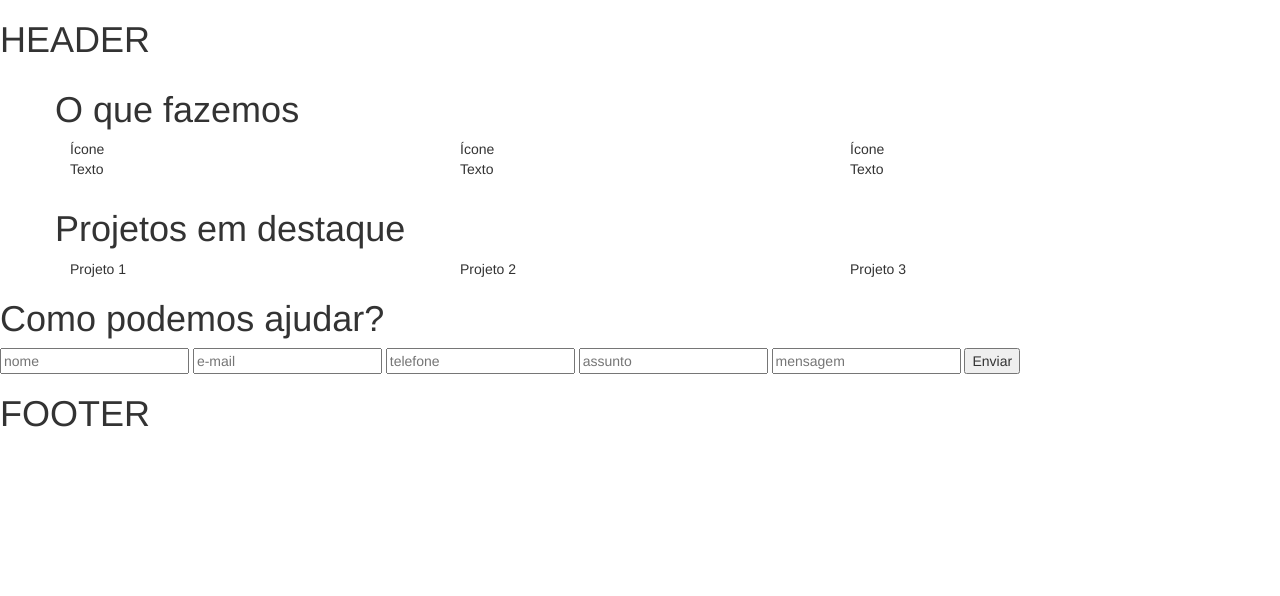
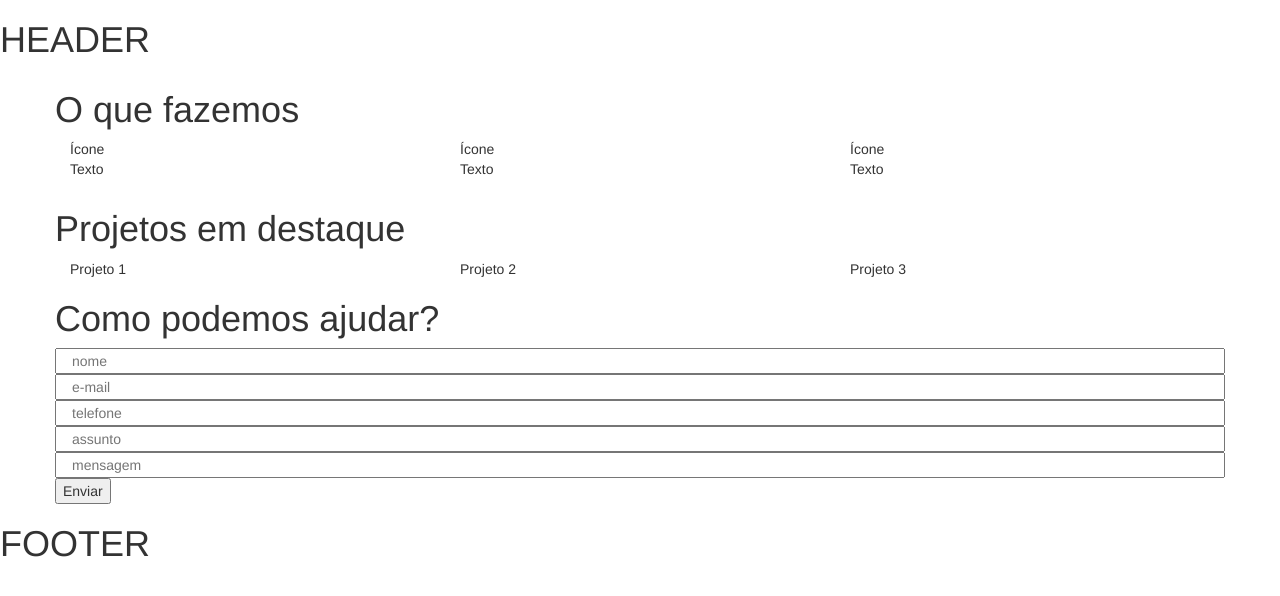
Before and after one commit to BrunoReiss/alfaiataria-psd, a plain HTML site: page index.html in a window 1280 px wide. Drawn offline with Linux system fonts and the light colour scheme.

Commit message:
Atualização de grid

```diff
--- a/index.html
+++ b/index.html
@@ -25,16 +25,17 @@
 				<div class="col-lg-4"><img src="">Projeto 2</div>
 				<div class="col-lg-4"><img src="">Projeto 3</div>
 			</div>
+			<form class="row" id="form">
+				<h1>Como podemos ajudar?</h1>
+				<input class="col-lg-12" type="text" placeholder="nome">
+				<input class="col-lg-12" type="text" placeholder="e-mail">
+				<input class="col-lg-12" type="text" placeholder="telefone">
+				<input class="col-lg-12" type="text" placeholder="assunto">
+				<input class="col-lg-12" type="text" placeholder="mensagem">
+				<button type="submit">Enviar</button>
+			</form>
 		</div>
-		<form>
-			<h1>Como podemos ajudar?</h1>
-			<input type="text" placeholder="nome">
-			<input type="text" placeholder="e-mail">
-			<input type="text" placeholder="telefone">
-			<input type="text" placeholder="assunto">
-			<input type="text" placeholder="mensagem">
-			<button type="submit">Enviar</button>
-		</form>
+
 		<footer>
 			<h1>FOOTER</h1>
 
```
